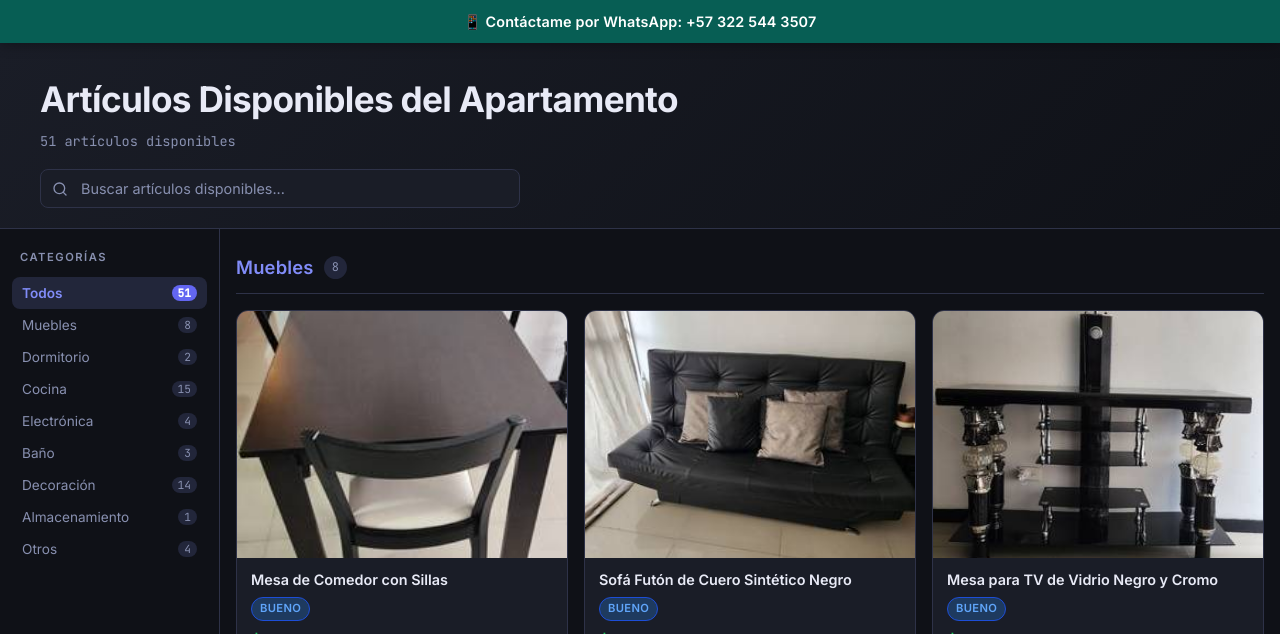
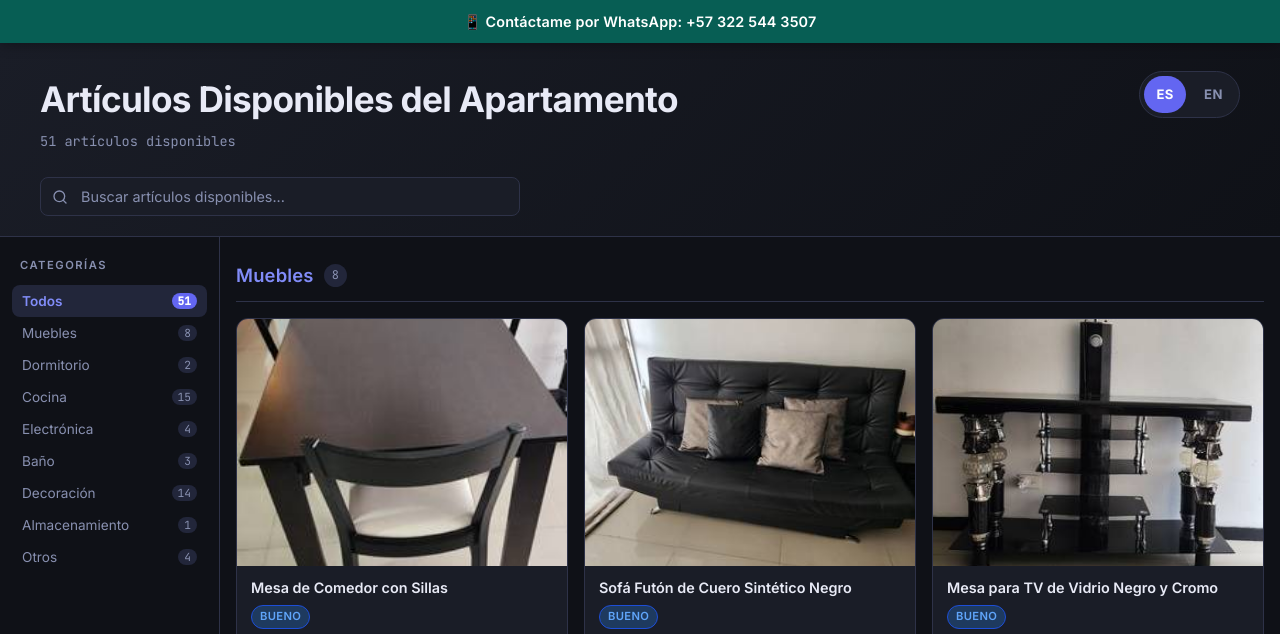
Before and after one commit to nickbassi/apartment-site, a plain HTML site: page index.html in a window 1280 px wide. Shown: the top 634 px of the page. Drawn offline with Linux system fonts and the light colour scheme.

Commit message:
feat: add EN and ES switcher to apartment site

```diff
--- a/index.html
+++ b/index.html
@@ -69,6 +69,54 @@
   .header-inner {
     max-width: 1200px;
     margin: 0 auto;
+  }
+
+  .header-top {
+    display: flex;
+    align-items: flex-start;
+    justify-content: space-between;
+    gap: 16px;
+    margin-bottom: 8px;
+  }
+
+  .header-copy {
+    min-width: 0;
+    flex: 1;
+  }
+
+  .lang-switch {
+    display: inline-flex;
+    align-items: center;
+    gap: 6px;
+    padding: 4px;
+    background: var(--surface);
+    border: 1px solid var(--border);
+    border-radius: 999px;
+  }
+
+  .lang-btn {
+    appearance: none;
+    border: 0;
+    background: transparent;
+    color: var(--text-muted);
+    font: inherit;
+    font-size: 0.82rem;
+    font-weight: 700;
+    letter-spacing: 0.04em;
+    padding: 8px 12px;
+    border-radius: 999px;
+    cursor: pointer;
+    transition: background 0.2s, color 0.2s;
+  }
+
+  .lang-btn.active {
+    background: var(--accent);
+    color: #fff;
+  }
+
+  .lang-btn:hover:not(.active) {
+    color: var(--text);
+    background: rgba(255,255,255,0.04);
   }
 
   #header h1 {
@@ -653,6 +701,13 @@
 
   /* ── Responsive modal ── */
   @media (max-width: 600px) {
+    .header-top {
+      flex-direction: column;
+      align-items: stretch;
+    }
+    .lang-switch {
+      align-self: flex-start;
+    }
     .modal-body { padding: 16px; }
     #modal-name { font-size: 1.15rem; }
     #modal-sale-price { font-size: 1.5rem; }
@@ -665,8 +720,16 @@
 
 <div id="header">
   <div class="header-inner">
-    <h1 id="page-title"></h1>
-    <div id="item-count"></div>
+    <div class="header-top">
+      <div class="header-copy">
+        <h1 id="page-title"></h1>
+        <div id="item-count"></div>
+      </div>
+      <div class="lang-switch" aria-label="Language switcher">
+        <button type="button" class="lang-btn" id="lang-es">ES</button>
+        <button type="button" class="lang-btn" id="lang-en">EN</button>
+      </div>
+    </div>
     <div id="search-wrap">
       <svg width="16" height="16" viewBox="0 0 24 24" fill="none" stroke="currentColor" stroke-width="2" stroke-linecap="round" stroke-linejoin="round"><circle cx="11" cy="11" r="8"/><path d="m21 21-4.35-4.35"/></svg>
       <input type="search" id="search" autocomplete="off" spellcheck="false">
@@ -778,6 +841,12 @@
   };
   const t = T[lang];
 
+  function switchLanguage(nextLang) {
+    const next = new URL(window.location.href);
+    next.searchParams.set('lang', nextLang);
+    window.location.href = next.toString();
+  }
+
   // ── DOM Setup ──
   document.title = t.title;
   document.documentElement.lang = lang;
@@ -803,6 +872,13 @@
     const m = { New:'new', Excellent:'excellent', Good:'good', Fair:'fair', Poor:'poor' };
     return 'badge-' + (m[cond] || 'good');
   }
+
+  const langEsBtn = document.getElementById('lang-es');
+  const langEnBtn = document.getElementById('lang-en');
+  langEsBtn.classList.toggle('active', lang === 'es');
+  langEnBtn.classList.toggle('active', lang === 'en');
+  langEsBtn.onclick = () => { if (lang !== 'es') switchLanguage('es'); };
+  langEnBtn.onclick = () => { if (lang !== 'en') switchLanguage('en'); };
 
   // ── State ──
   let allItems = [];
```
